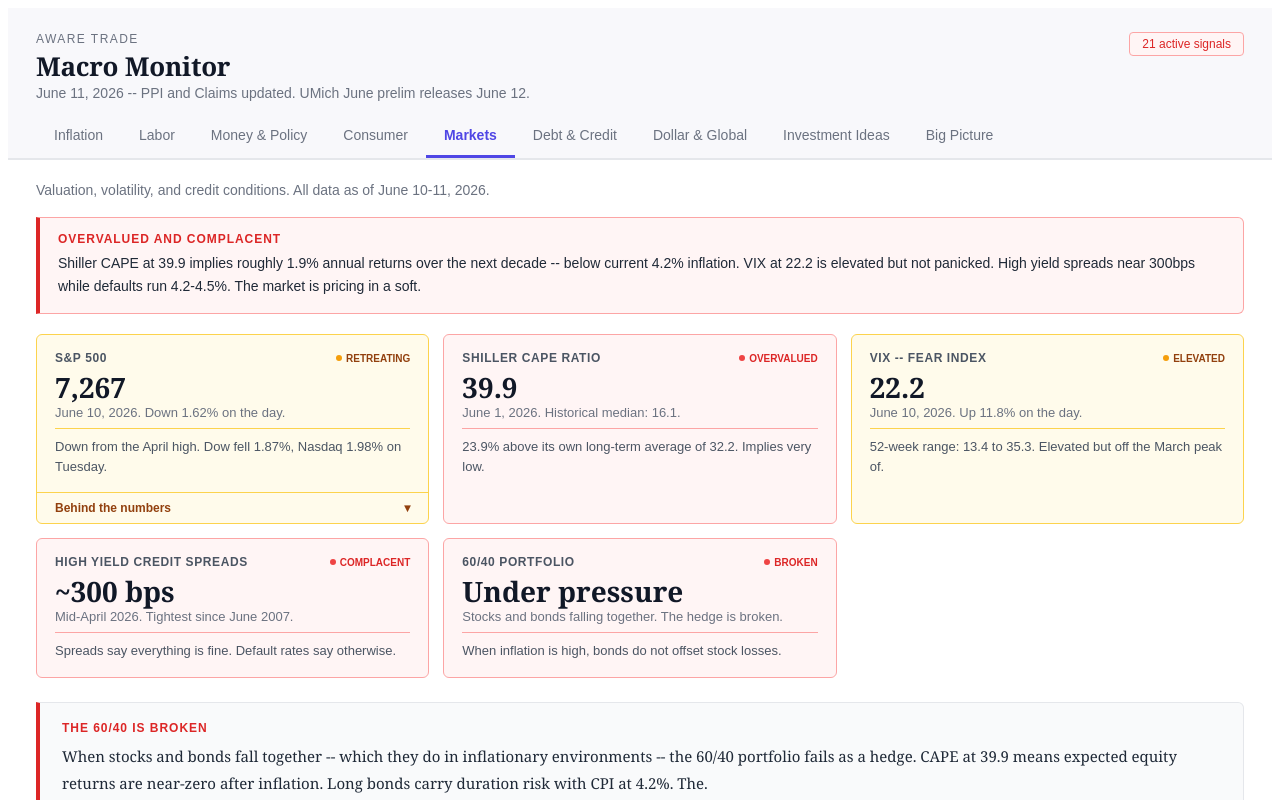
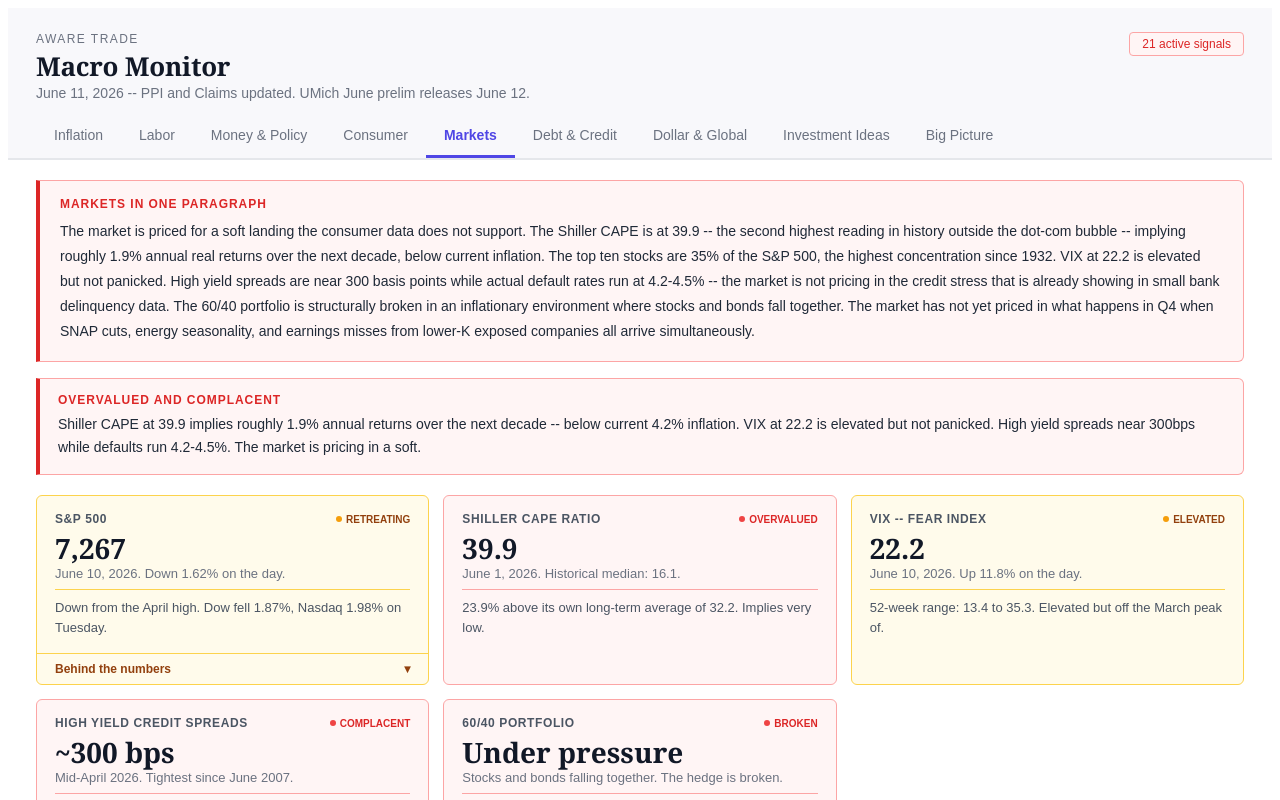
Before and after one commit to pamtulip/aware-trade-tools, a React (Vite) app: page /monitor in a window 1280 px wide. Both pictures are taken after a click on the button "Markets". Shown: the top 800 px of the page. Built offline with nearby package versions, Linux system fonts and the light colour scheme.

Commit message:
Update MacroMonitor.jsx

```diff
--- a/src/pages/MacroMonitor.jsx
+++ b/src/pages/MacroMonitor.jsx
@@ -558,9 +558,15 @@ export default function MacroMonitor() {
 
       {activeTab === "markets" && (
         <div style={{ padding: "20px 28px" }}>
-          <p style={{ fontSize: "14px", color: "#6b7280", marginTop: 0, marginBottom: "16px", fontFamily: "sans-serif", lineHeight: 1.5 }}>
-            Valuation, volatility, and credit conditions. All data as of June 10-11, 2026.
-          </p>
+
+          {/* Markets summary */}
+          <div style={{ background: "#fff5f5", border: "1px solid #fca5a5", borderLeft: "4px solid #dc2626", borderRadius: "0 6px 6px 0", padding: "16px 20px", marginBottom: "16px" }}>
+            <div style={{ fontSize: "12px", color: "#dc2626", fontWeight: "700", textTransform: "uppercase", letterSpacing: "0.08em", marginBottom: "8px", fontFamily: "sans-serif" }}>Markets in One Paragraph</div>
+            <div style={{ fontSize: "14px", color: "#1f2937", lineHeight: 1.8, fontFamily: "sans-serif" }}>
+              The market is priced for a soft landing the consumer data does not support. The Shiller CAPE is at 39.9 -- the second highest reading in history outside the dot-com bubble -- implying roughly 1.9% annual real returns over the next decade, below current inflation. The top ten stocks are 35% of the S&P 500, the highest concentration since 1932. VIX at 22.2 is elevated but not panicked. High yield spreads are near 300 basis points while actual default rates run at 4.2-4.5% -- the market is not pricing in the credit stress that is already showing in small bank delinquency data. The 60/40 portfolio is structurally broken in an inflationary environment where stocks and bonds fall together. The market has not yet priced in what happens in Q4 when SNAP cuts, energy seasonality, and earnings misses from lower-K exposed companies all arrive simultaneously.
+            </div>
+          </div>
+
           <div style={{ background: "#fff5f5", border: "1px solid #fca5a5", borderLeft: "4px solid #dc2626", borderRadius: "0 6px 6px 0", padding: "14px 18px", marginBottom: "20px" }}>
             <div style={{ fontSize: "12px", color: "#dc2626", fontWeight: "700", textTransform: "uppercase", letterSpacing: "0.08em", marginBottom: "6px", fontFamily: "sans-serif" }}>Overvalued and Complacent</div>
             <div style={{ fontSize: "14px", color: "#1f2937", lineHeight: 1.7, fontFamily: "sans-serif" }}>Shiller CAPE at 39.9 implies roughly 1.9% annual returns over the next decade -- below current 4.2% inflation. VIX at 22.2 is elevated but not panicked. High yield spreads near 300bps while defaults run 4.2-4.5%. The market is pricing in a soft.</div>
```
